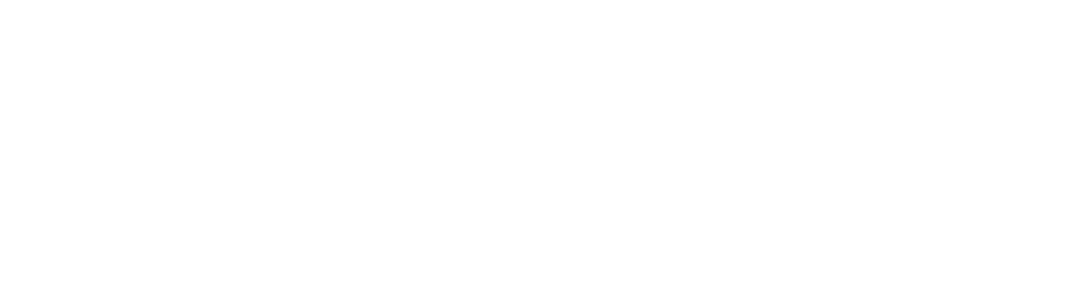
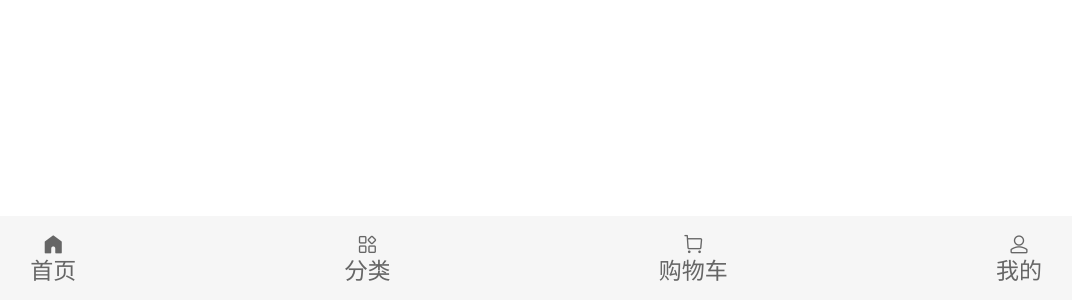
Before and after one commit to MRMYOUNG/vue_shop, a Vue app: page /#/home/homeBody in a window 1280 px wide. Shown: the part 500-800 px from the top of the page, without its empty margins (104-1176 px from the left). Built offline with nearby package versions, Linux system fonts and the light colour scheme.

Commit message:
彻底完成底部组件的实现

```diff
--- /dev/null
+++ b/src/components/home/classification/classification.vue
@@ -0,0 +1,13 @@
+<template>
+    <div></div>
+</template>
+
+<script>
+    export default {
+        name: "classification"
+    }
+</script>
+
+<style scoped>
+
+</style>
--- a/src/components/home/home.vue
+++ b/src/components/home/home.vue
@@ -1,11 +1,12 @@
 <template>
     <div class="home">
+        <router-view class="luyouzhaneifu"></router-view>
         <tabbar class="bottom-tabbar"/>
     </div>
 </template>
 
 <script>
-    import tabbar from "../tabbar/tabbar"
+    import tabbar from "./tabbar/tabbar"
 
     export default {
         name: "home",
@@ -26,6 +27,6 @@
         left: 0px;
         bottom: 0px;
         width: inherit;
-        height: 115px;
+        height: 84px;
     }
 </style>
--- /dev/null
+++ b/src/components/home/homeBody/homeBody.vue
@@ -0,0 +1,13 @@
+<template>
+    <div></div>
+</template>
+
+<script>
+    export default {
+        name: "homeBody"
+    }
+</script>
+
+<style scoped>
+
+</style>
--- /dev/null
+++ b/src/components/home/my/my.vue
@@ -0,0 +1,13 @@
+<template>
+    <div></div>
+</template>
+
+<script>
+    export default {
+        name: "my"
+    }
+</script>
+
+<style scoped>
+
+</style>
--- /dev/null
+++ b/src/components/home/shoppingCart/shoppingCart.vue
@@ -0,0 +1,13 @@
+<template>
+    <div></div>
+</template>
+
+<script>
+    export default {
+        name: "shoppingCart"
+    }
+</script>
+
+<style scoped>
+
+</style>
--- a/src/components/tabbar/tabbar.vue
+++ b/src/components/home/tabbar/tabbar.vue
@@ -4,12 +4,16 @@
                      v-for="item in tabbar_items"
                      v-bind:item_data="item"
                      v-bind:key="item.key"
-                     v-on:click="item_click(item.key)">
+                     v-bind:class="item.key"
+                     v-on:emitChildClick="onChildClick">
         </tabbar_item>
     </div>
 </template>
 
 <script>
+
+    //v-bind:class='{item.key:true,"focus":item.focus}'
+
     import tabbar_item from "./tabbar_item"
 
     export default {
@@ -24,45 +28,41 @@
                         icon_focus: "&#xe618;",
                         name: "首页",
                         //自己设置的索引值
-                        key: 1
+                        key: "shouye",
+                        focus: true
                     },
                     {
                         icon: "&#xe620;",
                         icon_focus: "&#xe621;",
                         name: "分类",
-                        key: 2
+                        key: "fenlei",
+                        focus: false
                     },
                     {
                         icon: "&#xe61c;",
                         icon_focus: "&#xe61b;",
                         name: "购物车",
-                        key: 3
+                        key: "gouwuche",
+                        focus: false
                     },
                     {
                         icon: "&#xe61e;",
                         icon_focus: "&#xe61e;",
                         name: "我的",
-                        key: 4
+                        key: "wode",
+                        focus: false
                     }
                 ]
             }
         },
         methods: {
-            item_click(key) {
-                switch (key) {
-                    //首页
-                    case 1:
-                        break;
-                    //分类
-                    case 2:
-                        break;
-                    //购物车
-                    case 3:
-                        break;
-                    //我的
-                    case 4:
-                        break;
+            onChildClick(item_data) {
+                for (let tabbar_item of this.tabbar_items) {
+                    tabbar_item.key === item_data.key ? tabbar_item.focus = true : tabbar_item.focus = false
                 }
+                // for(let i in this.tabbar_items){
+                //     console.log(i+"-----------"+this.tabbar_items[i].focus)
+                // }
             }
         },
         components: {
--- /dev/null
+++ b/src/components/home/tabbar/tabbar_item.vue
@@ -0,0 +1,63 @@
+<template>
+    <div class="tabbar_item"
+         v-on:click="onClickItem">
+        <span class="iconfont"
+              v-bind:class="{'show':!active,'notShow':active}"
+              v-html="icon_not_focus"></span>
+        <span class="iconfont"
+              v-bind:class="{'show':active,'notShow':!active}"
+              v-html="icon_focus"></span>
+        <span class="iconfont">{{ name }}</span>
+    </div>
+</template>
+
+<script>
+    export default {
+        name: "tabbar_item",
+        props: {
+            item_data: Object,
+        },
+        data() {
+            return {
+                icon_not_focus: this.item_data.icon,
+                icon_focus: this.item_data.icon_focus,
+                name: this.item_data.name,
+                //这里的data不是响应式的，需要用computed实现响应式
+                // active:this.item_data.focus
+            }
+        },
+        computed: {
+            active() {
+                return this.item_data.focus
+            }
+        },
+        methods: {
+            onClickItem() {
+                // console.log("this.item_data.focus:"+this.item_data.focus)
+                // console.log("this.active:"+this.active);
+                this.$emit("emitChildClick", this.item_data);
+            }
+        }
+    }
+</script>
+
+<style scoped>
+    .tabbar_item {
+        display: flex;
+        flex-direction: column;
+        justify-content: center;
+        align-items: center;
+    }
+
+    .iconfont {
+        font-size: 23px;
+    }
+
+    .show {
+        display: block;
+    }
+
+    .notShow {
+        display: none;
+    }
+</style>
--- a/src/components/tabbar/tabbar_item.vue
+++ /dev/null
@@ -1,34 +0,0 @@
-<template>
-    <div class="tabbar_item">
-        <span class="iconfont" v-html="icon"></span>
-        <span class="iconfont">{{ name }}</span>
-    </div>
-</template>
-
-<script>
-    export default {
-        name: "tabbar_item",
-        props: ["item_data"],
-        data() {
-            return {
-                icon: this.item_data.icon,
-                icon_focus: this.item_data.icon_focus,
-                name: this.item_data.name,
-            }
-        },
-        methods: {}
-    }
-</script>
-
-<style scoped>
-    .tabbar_item {
-        display: flex;
-        flex-direction: column;
-        justify-content: center;
-        align-items: center;
-    }
-
-    .iconfont {
-        font-size: 23px;
-    }
-</style>
--- a/src/router/index.js
+++ b/src/router/index.js
@@ -11,10 +11,26 @@
 const login = () => import('../components/login')
 const home = () => import('../components/home/home')
 
+//home页面子路由
+const homeBody = () => import('../components/home/homeBody/homeBody')
+const classification = () => import('../components/home/classification/classification')
+const shoppingCart = () => import('../components/home/shoppingCart/shoppingCart')
+const my = () => import('../components/home/my/my')
+
 const routes = [
     {path:'/',redirect:'/login'},
     {path:'/login',component:login},
-    {path:'/home',component:home}
+    {
+        path:'/home',
+        component:home,
+        children:[
+            {path:'', redirect:'homeBody'},
+            {path:'homeBody', component:homeBody},
+            {path:'classification', component:classification},
+            {path:'shoppingCart', component:shoppingCart},
+            {path:'my', component:my},
+        ]
+    }
 ]
 //
 const router = new VueRouter({
```
